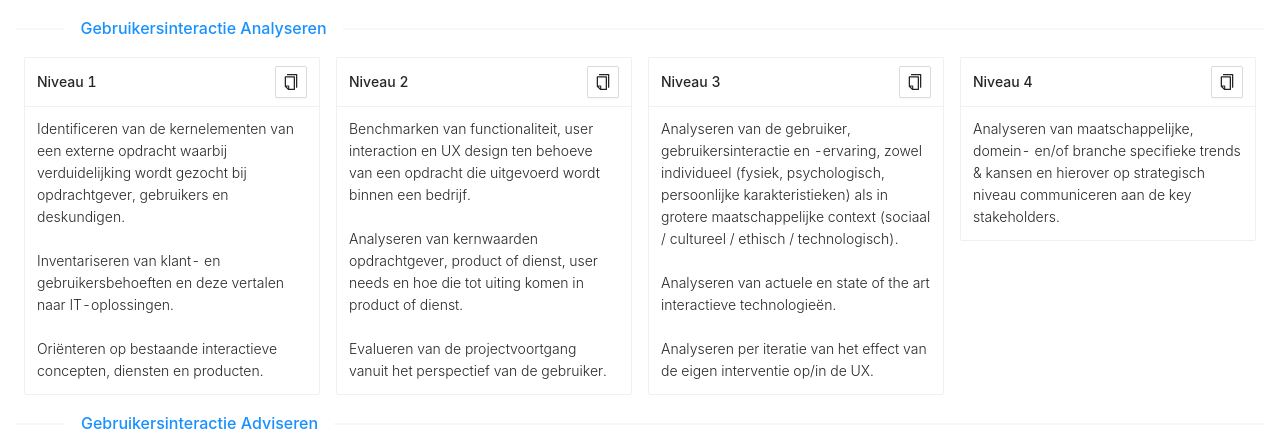
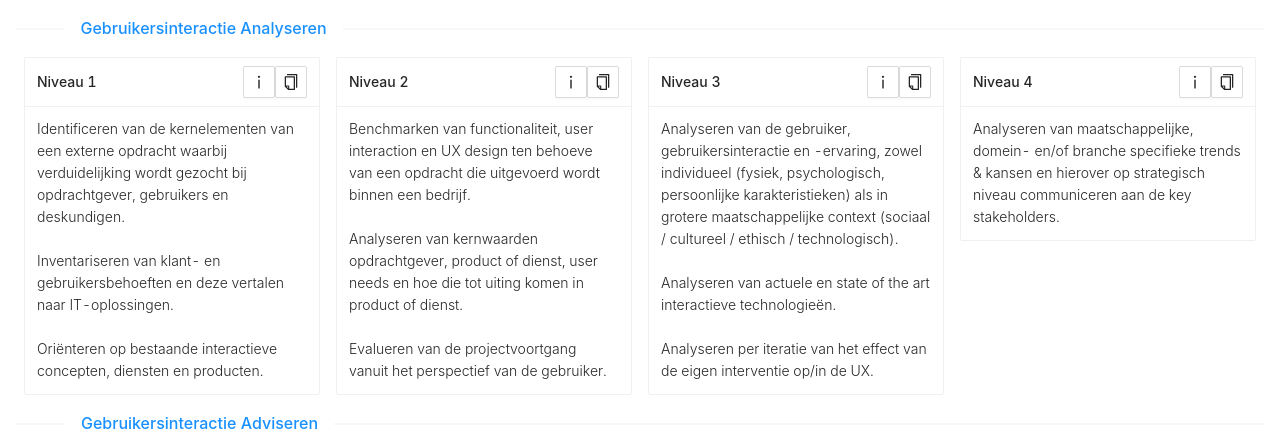
Before and after one commit to spark-156/leveling-education-framework, a React (Create React App) app in the folder frontend/: page / in a window 1280 px wide. Shown: the part 312-757 px from the top of the page. Built offline with nearby package versions, Linux system fonts and the light colour scheme.

Commit message:
implement hboi info

```diff
--- /dev/null
+++ b/frontend/src/components/CopyInfoCard.jsx
@@ -0,0 +1,30 @@
+import { CustomCard } from "./CustomCard";
+import { CopyToClipboardButton } from "./CopyToClipboardButton";
+import { InfoButton } from "./InfoButton";
+import { Drawer } from "antd";
+import { useState } from "react";
+
+export function CopyInfoCard ({ children, title, copy, info, infoTitle, headStyle }) {
+  const [visible, setVisible] = useState(false);
+  const showDrawer = () => {
+    setVisible(true);
+  };
+  const onClose = () => {
+    setVisible(false);
+  };
+
+  return <>
+    <CustomCard
+      headStyle={headStyle}
+      title={title}
+      extra={<>
+        <InfoButton info={info} onClick={() => showDrawer()} />
+        <CopyToClipboardButton content={copy} />
+      </>}
+      children={children}
+    />
+    <Drawer title={infoTitle} placement="right" onClose={onClose} visible={visible}>
+      <p>{ info }</p>
+    </Drawer>
+  </>
+}
--- /dev/null
+++ b/frontend/src/components/InfoButton.jsx
@@ -0,0 +1,9 @@
+import { Button } from "antd";
+import { InfoOutlined } from "@ant-design/icons";
+
+export function InfoButton ({ onClick }) {
+  return <Button
+    icon={<InfoOutlined />}
+    onClick={onClick}
+  />
+}
--- a/frontend/src/views/Hboi.jsx
+++ b/frontend/src/views/Hboi.jsx
@@ -1,7 +1,7 @@
 import React from "react";
 import { Row, Col, Divider } from "antd";
 
-import { CopyCard } from "../components/CopyCard";
+import { CopyInfoCard } from "../components/CopyInfoCard";
 
 import {
   hboi,
@@ -38,9 +38,9 @@ export default function Hboi() {
               lg={6}
               xl={6}
             >
-              <CopyCard copy={hboi[key][niveau]['title']} title={`Niveau ${niveau}`}>
+              <CopyInfoCard info={hboi[key][niveau]['info']} infoTitle={`${key} ${niveau}`} copy={hboi[key][niveau]['title']} title={`Niveau ${niveau}`}>
                 {hboi[key][niveau]['title']}
-              </CopyCard>
+              </CopyInfoCard>
             </Col>
           ))}
         </Row>
@@ -68,9 +68,9 @@ export default function Hboi() {
                 lg={6}
                 xl={6}
               >
-                <CopyCard copy={hboi[`${architectuurlaag} ${activiteit}`][niveau]['title']} title={`Niveau ${niveau}`}>
+                <CopyInfoCard info={hboi[`${architectuurlaag} ${activiteit}`][niveau]['info']} infoTitle={`${architectuurlaag} ${activiteit} ${niveau}`} copy={hboi[`${architectuurlaag} ${activiteit}`][niveau]['title']} title={`Niveau ${niveau}`}>
                   {hboi[`${architectuurlaag} ${activiteit}`][niveau]['title']}
-                </CopyCard>
+                </CopyInfoCard>
               </Col>
             )
           )}
@@ -92,9 +92,9 @@ export default function Hboi() {
           >
             {Object.keys(architectuurlaagValue).map(niveau => (
               <Col key={niveau} span={6} xs={24} sm={12} md={12} lg={6} xl={6}>
-                <CopyCard copy={architectuurlaagValue[niveau]['title']} title={`Niveau ${niveau}`}>
+                <CopyInfoCard info={architectuurlaagValue[niveau]['info']} infoTitle={`${architectuurlaag} ${activiteiten[index]} ${niveau}`} copy={architectuurlaagValue[niveau]['title']} title={`Niveau ${niveau}`}>
                   {architectuurlaagValue[niveau]['title']}
-                </CopyCard>
+                </CopyInfoCard>
               </Col>
             ))}
           </Row>
@@ -115,9 +115,9 @@ export default function Hboi() {
         >
           {Object.keys(activiteitValue).map(niveau => (
               <Col key={niveau} span={6} xs={24} sm={12} md={12} lg={6} xl={6}>
-                <CopyCard copy={activiteitValue[niveau]['title']} title={`Niveau ${niveau}`}>
+                <CopyInfoCard info={activiteitValue[niveau]['info']} infoTitle={`${architectuurlagen[index]} ${activiteit} ${niveau}`} copy={activiteitValue[niveau]['title']} title={`Niveau ${niveau}`}>
                   {activiteitValue[niveau]['title']}
-                </CopyCard>
+                </CopyInfoCard>
               </Col>
             ))}
         </Row>
```
